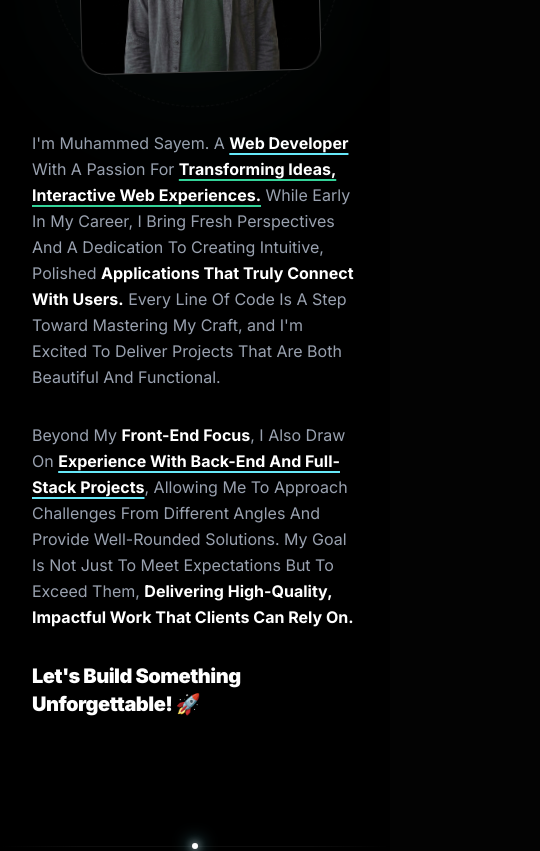
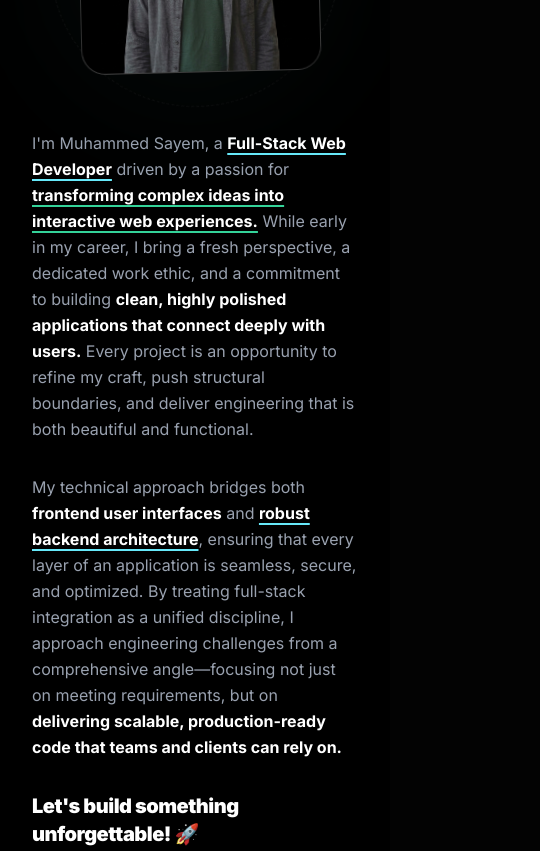
Before and after one commit to Msayeem/Portfolio, a Next.js app: page / in a window 390 px wide. Shown: the part 6200-7051 px from the top of the page, 540 px wide, since content can reach past the window. Built offline with nearby package versions, Linux system fonts and the light colour scheme.

Commit message:
Responsiveness issue fixed

```diff
--- a/src/app/page.js
+++ b/src/app/page.js
@@ -10,7 +10,7 @@ export default function Home() {
   return (
     <>
       <Navbar />
-      <main className="flex-1">
+      <main className="flex-1 overflow-x-hidden w-full relative">
         <Hero />
         <Technologies />
         <Skills />
--- a/src/components/About.js
+++ b/src/components/About.js
@@ -50,9 +50,9 @@ export default function About() {
   }, { scope: containerRef });
 
   return (
-    <main
+    <div
       ref={containerRef}
-      className="bg-black text-gray-300 relative overflow-hidden"
+      className="bg-black text-gray-300 relative overflow-x-hidden"
     >
       {/* Background ambient particle anchors */}
       <div className="absolute top-[15%] right-[5%] w-2 h-2 rounded-full bg-primary/20 animate-pulse pointer-events-none z-0" />
@@ -83,19 +83,17 @@ export default function About() {
     viewport={{ once: true, margin: "-100px" }}
     transition={{ duration: 0.9, ease: [0.16, 1, 0.3, 1] }}
   >
-              I&apos;m Muhammed Sayem. A{" "}
-              <span className="text-white font-bold underline decoration-primary decoration-2 underline-offset-4">Web Developer</span>{" "}
-              With A Passion For{" "}
+    I&apos;m Muhammed Sayem, a{" "}
+    <span className="text-white font-bold underline decoration-primary decoration-2 underline-offset-4">Full-Stack Web Developer</span>{" "}
+    driven by a passion for{" "}
     <span className="text-white font-bold underline decoration-secondary decoration-2 underline-offset-4">
-                Transforming Ideas, Interactive Web Experiences.
+      transforming complex ideas into interactive web experiences.
     </span>{" "}
-              While Early In My Career, I Bring Fresh Perspectives And A Dedication
-              To Creating Intuitive, Polished{" "}
+    While early in my career, I bring a fresh perspective, a dedicated work ethic, and a commitment to building{" "}
     <span className="text-white font-bold">
-                Applications That Truly Connect With Users.
+      clean, highly polished applications that connect deeply with users.
     </span>{" "}
-              Every Line Of Code Is A Step Toward Mastering My Craft, and I&apos;m
-              Excited To Deliver Projects That Are Both Beautiful And Functional.
+    Every project is an opportunity to refine my craft, push structural boundaries, and deliver engineering that is both beautiful and functional.
   </motion.p>
 
   <motion.p
@@ -104,17 +102,15 @@ export default function About() {
     viewport={{ once: true, margin: "-100px" }}
     transition={{ duration: 0.9, delay: 0.1, ease: [0.16, 1, 0.3, 1] }}
   >
-              Beyond My{" "}
-              <span className="text-white font-bold">Front-End Focus</span>
-              , I Also Draw On{" "}
+    My technical approach bridges both{" "}
+    <span className="text-white font-bold">frontend user interfaces</span>{" "}
+    and{" "}
     <span className="text-white font-bold underline decoration-primary decoration-2 underline-offset-4">
-                Experience With Back-End And Full-Stack Projects
+      robust backend architecture
     </span>
-              , Allowing Me To Approach Challenges From Different Angles And
-              Provide Well-Rounded Solutions. My Goal Is Not Just To Meet
-              Expectations But To Exceed Them,{" "}
+    , ensuring that every layer of an application is seamless, secure, and optimized. By treating full-stack integration as a unified discipline, I approach engineering challenges from a comprehensive angle—focusing not just on meeting requirements, but on{" "}
     <span className="text-white font-bold">
-                Delivering High-Quality, Impactful Work That Clients Can Rely On.
+      delivering scalable, production-ready code that teams and clients can rely on.
     </span>
   </motion.p>
 
@@ -125,7 +121,7 @@ export default function About() {
     transition={{ duration: 0.9, delay: 0.2, ease: [0.16, 1, 0.3, 1] }}
     className="text-white font-black text-xl tracking-tight"
   >
-              Let&apos;s Build Something Unforgettable! 🚀
+    Let&apos;s build something unforgettable! 🚀
   </motion.p>
 </div>
 
@@ -227,6 +223,6 @@ export default function About() {
 
         </div>
       </section>
-    </main>
+    </div>
   );
 }
--- a/src/components/Projects.js
+++ b/src/components/Projects.js
@@ -217,7 +217,7 @@ export default function Projects() {
   ];
 
   return (
-    <section className="py-32 max-w-[1300px] mx-auto px-gutter relative" id="projects">
+    <section className="py-32 max-w-[1300px] mx-auto px-gutter relative overflow-hidden" id="projects">
       {/* Background ambient gradient glow */}
       <div className="absolute w-[400px] h-[400px] rounded-full glow-orb-cyan top-1/2 right-[-150px] pointer-events-none z-0" />
 
--- a/src/components/Skills.js
+++ b/src/components/Skills.js
@@ -135,20 +135,20 @@ export default function Skills() {
 
   const frontendSkills = [
     { name: "HTML5", level: "Expert", iconUrl: "https://cdn.jsdelivr.net/gh/devicons/devicon/icons/html5/html5-original.svg" },
-    { name: "NextJS", level: "Expert", iconUrl: "https://cdn.jsdelivr.net/gh/devicons/devicon/icons/nextjs/nextjs-original.svg" },
+    { name: "NextJS", level: "Intermediate", iconUrl: "https://cdn.jsdelivr.net/gh/devicons/devicon/icons/nextjs/nextjs-original.svg" },
     { name: "Tailwind Css", level: "Intermediate", iconUrl: "https://cdn.jsdelivr.net/gh/devicons/devicon/icons/tailwindcss/tailwindcss-original.svg" },
-    { name: "JavaScript", level: "Expert", iconUrl: "https://cdn.jsdelivr.net/gh/devicons/devicon/icons/javascript/javascript-original.svg" },
-    { name: "ReactJS", level: "Expert", iconUrl: "https://cdn.jsdelivr.net/gh/devicons/devicon/icons/react/react-original.svg" },
+    { name: "JavaScript", level: "Intermediate", iconUrl: "https://cdn.jsdelivr.net/gh/devicons/devicon/icons/javascript/javascript-original.svg" },
+    { name: "ReactJS", level: "Intermediate", iconUrl: "https://cdn.jsdelivr.net/gh/devicons/devicon/icons/react/react-original.svg" },
   ];
 
   const backendSkills = [
-    { name: "NodeJS", level: "Expert", iconUrl: "https://cdn.jsdelivr.net/gh/devicons/devicon/icons/nodejs/nodejs-original.svg" },
-    { name: "ExpressJS", level: "Expert", iconUrl: "https://www.peanutsquare.com/wp-content/uploads/2024/04/Express.png" },
-    { name: "MongoDB", level: "Expert", iconUrl: "https://cdn.jsdelivr.net/gh/devicons/devicon/icons/mongodb/mongodb-original.svg" },
+    { name: "NodeJS", level: "Intermediate", iconUrl: "https://cdn.jsdelivr.net/gh/devicons/devicon/icons/nodejs/nodejs-original.svg" },
+    { name: "ExpressJS", level: "Intermediate", iconUrl: "https://www.peanutsquare.com/wp-content/uploads/2024/04/Express.png" },
+    { name: "MongoDB", level: "Intermediate", iconUrl: "https://cdn.jsdelivr.net/gh/devicons/devicon/icons/mongodb/mongodb-original.svg" },
   ];
 
   return (
-    <section className="py-32 max-w-[1300px] mx-auto px-gutter relative" id="skills">
+    <section className="py-32 max-w-[1300px] mx-auto px-gutter relative overflow-hidden" id="skills">
       {/* Background ambient light */}
       <div className="absolute w-[300px] h-[300px] rounded-full glow-orb-emerald bottom-0 left-[-50px] pointer-events-none z-0" />
 
```
Lines whose indentation alone changed are shown as unchanged.
